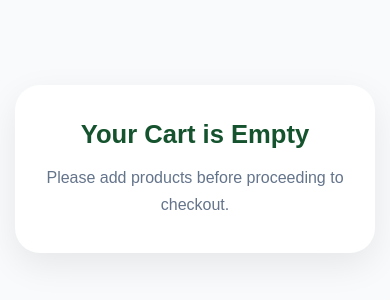
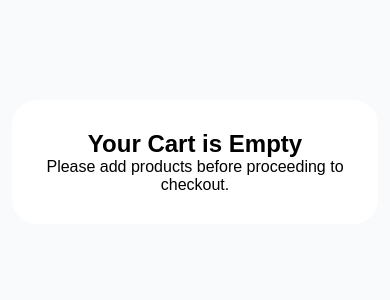
Before and after one commit to hamz780/afrimarket, a React app: page /checkout in a window 390 px wide. Shown: the top 300 px of the page. Built offline with nearby package versions, Linux system fonts and the light colour scheme; no server answers; the HTML template or start-up script is replaced by a standard one.

Commit message:
Force responsive mobile checkout layout

```diff
--- a/src/pages/Checkout.css
+++ b/src/pages/Checkout.css
@@ -1,42 +1,34 @@
 
-/* ==========================================
-   AFRIMARKET CHECKOUT PAGE
-========================================== */
+/* AFRIMARKET CHECKOUT */
 
 .checkout-page {
   width: 100%;
   min-height: 100vh;
+  padding: 40px 5%;
   background: #f8fafc;
-  padding: 50px 5%;
   box-sizing: border-box;
-  overflow-x: clip;
+  overflow-x: hidden;
 }
-
-/* HEADER */
 
 .checkout-header {
   width: 100%;
   max-width: 1400px;
-  margin: 0 auto 40px;
+  margin: 0 auto 35px;
   text-align: center;
 }
 
 .checkout-header h1 {
+  color: #14532d;
   font-size: 3rem;
-  color: #14532d;
   font-weight: 800;
-  margin: 0 0 12px;
 }
 
 .checkout-header p {
   color: #64748b;
   font-size: 1.1rem;
-  max-width: 650px;
-  margin: 0 auto;
-  line-height: 1.7;
 }
 
-/* MAIN LAYOUT */
+/* DESKTOP LAYOUT */
 
 .checkout-layout {
   width: 100%;
@@ -46,10 +38,17 @@
   grid-template-columns: minmax(280px, 360px) minmax(0, 1fr);
   gap: 30px;
   align-items: start;
-  box-sizing: border-box;
 }
 
-/* ORDER SUMMARY - DESKTOP */
+.checkout-left {
+  grid-column: 2;
+  grid-row: 1;
+  width: 100%;
+  min-width: 0;
+  display: flex;
+  flex-direction: column;
+  gap: 25px;
+}
 
 .checkout-right {
   grid-column: 1;
@@ -61,34 +60,19 @@
   gap: 25px;
   position: sticky;
   top: 25px;
-  box-sizing: border-box;
-  background: #ffffff;
+  padding: 28px;
+  background: #fff;
   border-radius: 22px;
-  padding: 28px;
-  box-shadow: 0 12px 35px rgba(15, 23, 42, 0.08);
+  box-shadow: 0 12px 35px rgba(15, 23, 42, .08);
   overflow: hidden;
 }
 
-/* CHECKOUT FORM - DESKTOP */
-
-.checkout-left {
-  grid-column: 2;
-  grid-row: 1;
-  width: 100%;
-  min-width: 0;
-  display: flex;
-  flex-direction: column;
-  gap: 25px;
-  box-sizing: border-box;
-}
-
-/* FORM CONTAINERS */
+/* FORM */
 
 .checkout-left > section,
 .checkout-left > div {
   width: 100%;
   min-width: 0;
-  box-sizing: border-box;
 }
 
 .checkout-left input,
@@ -97,58 +81,19 @@
   width: 100%;
   max-width: 100%;
   min-width: 0;
-  box-sizing: border-box;
 }
 
 .checkout-left .form-grid {
-  width: 100%;
   display: grid;
   grid-template-columns: repeat(2, minmax(0, 1fr));
   gap: 20px;
-  box-sizing: border-box;
 }
 
 .checkout-left .full-width {
   grid-column: 1 / -1;
 }
 
-/* EMPTY CART */
-
-.checkout-empty {
-  width: 100%;
-  max-width: 650px;
-  margin: 100px auto;
-  padding: 60px;
-  background: #ffffff;
-  border-radius: 25px;
-  text-align: center;
-  box-shadow: 0 12px 35px rgba(0, 0, 0, 0.08);
-  box-sizing: border-box;
-}
-
-.checkout-empty h2 {
-  font-size: 2rem;
-  color: #14532d;
-  margin-bottom: 15px;
-}
-
-.checkout-empty p {
-  color: #64748b;
-  line-height: 1.7;
-}
-
-/* BUTTONS */
-
-.checkout-left button {
-  cursor: pointer;
-  transition: 0.3s ease;
-}
-
-.checkout-left button:hover {
-  transform: translateY(-2px);
-}
-
-/* SUMMARY TYPOGRAPHY */
+/* SUMMARY */
 
 .checkout-right h2,
 .checkout-right h3 {
@@ -159,131 +104,88 @@
   color: #64748b;
 }
 
-/* GLOBAL BOX SIZING */
+/* EMPTY CART */
 
-.checkout-page *,
-.checkout-layout *,
-.checkout-left *,
-.checkout-right * {
-  box-sizing: border-box;
+.checkout-empty {
+  width: 100%;
+  max-width: 650px;
+  margin: 80px auto;
+  padding: 50px;
+  background: #fff;
+  border-radius: 25px;
+  text-align: center;
 }
 
-/* LARGE TABLETS */
+/* TABLETS */
 
-@media (max-width: 1100px) {
+@media screen and (max-width: 850px) {
   .checkout-page {
-    padding: 40px 4%;
+    padding: 30px 20px !important;
   }
 
   .checkout-layout {
-    grid-template-columns: minmax(250px, 320px) minmax(0, 1fr);
-    gap: 22px;
+    display: flex !important;
+    flex-direction: column !important;
+    align-items: stretch !important;
+    width: 100% !important;
+    gap: 24px !important;
   }
 
-  .checkout-right {
-    padding: 22px;
-  }
-}
-
-/* TABLETS AND MOBILE */
-
-@media (max-width: 850px) {
-  .checkout-layout {
-    display: flex;
-    flex-direction: column;
-    align-items: stretch;
-    gap: 25px;
+  .checkout-layout > .checkout-left,
+  .checkout-layout > .checkout-right {
+    display: flex !important;
+    position: static !important;
+    float: none !important;
+    transform: none !important;
+    width: 100% !important;
+    max-width: 100% !important;
+    min-width: 0 !important;
+    height: auto !important;
+    max-height: none !important;
+    inset: auto !important;
+    margin: 0 !important;
   }
 
-  .checkout-left,
-  .checkout-right {
-    width: 100%;
-    max-width: 100%;
-    min-width: 0;
-    grid-column: auto;
-    grid-row: auto;
-    position: static !important;
-    inset: auto !important;
-    top: auto !important;
-    right: auto !important;
-    bottom: auto !important;
-    left: auto !important;
-    transform: none !important;
-    float: none !important;
+  .checkout-layout > .checkout-left {
+    order: 1 !important;
   }
 
-  /* PAYMENT FORM FIRST */
-
-  .checkout-left {
-    order: 1;
+  .checkout-layout > .checkout-right {
+    order: 2 !important;
+    overflow: visible !important;
+    padding: 22px !important;
   }
 
-  /* SUMMARY BELOW PAYMENT FORM */
-
-  .checkout-right {
-    order: 2;
-    padding: 22px;
-    height: auto;
-    max-height: none;
-    overflow: visible;
+  .checkout-left .form-grid {
+    grid-template-columns: 1fr !important;
   }
 }
 
 /* MOBILE */
 
-@media (max-width: 768px) {
+@media screen and (max-width: 480px) {
   .checkout-page {
-    padding: 35px 5%;
-  }
-
-  .checkout-header {
-    margin-bottom: 30px;
-  }
-
-  .checkout-header h1 {
-    font-size: 2.3rem;
-  }
-
-  .checkout-header p {
-    font-size: 1rem;
-  }
-
-  .checkout-left .form-grid {
-    grid-template-columns: 1fr;
-  }
-
-  .checkout-left .full-width {
-    grid-column: auto;
-  }
-}
-
-/* SMALL PHONES */
-
-@media (max-width: 480px) {
-  .checkout-page {
-    padding: 25px 15px;
+    padding: 20px 12px !important;
   }
 
   .checkout-header h1 {
     font-size: 2rem;
   }
 
-  .checkout-empty {
-    margin: 60px auto;
-    padding: 35px 25px;
+  .checkout-header p {
+    font-size: .95rem;
   }
 
-  .checkout-empty h2 {
-    font-size: 1.6rem;
+  .checkout-left {
+    gap: 18px !important;
   }
 
   .checkout-right {
-    padding: 18px;
-    border-radius: 18px;
+    padding: 18px !important;
+    border-radius: 18px !important;
   }
 
-  .checkout-left,
-  .checkout-right {
-    flex: 0 0 auto;
+  .checkout-empty {
+    padding: 30px 20px;
   }
 }
```
